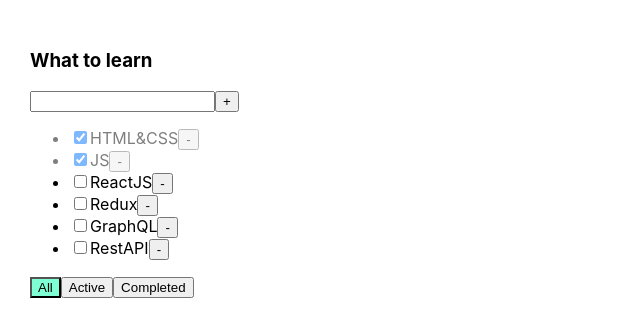
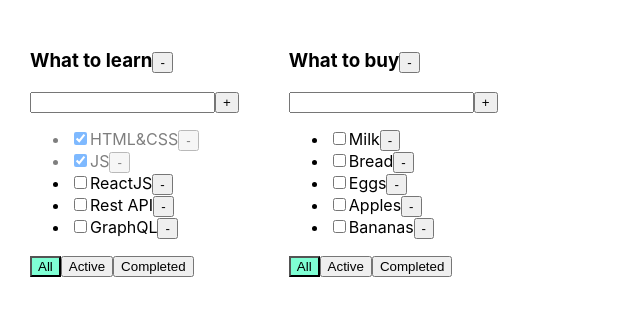
Before and after one commit to AntonRybakou/todo-list, a React (Create React App) app: page / in a window 1280 px wide. Shown: the top 336 px of the page, without its empty margins (0-640 px from the left). Built offline with nearby package versions, Linux system fonts and the light colour scheme.

Commit message:
feat: video 5

```diff
--- a/src/App.tsx
+++ b/src/App.tsx
@@ -4,68 +4,94 @@
 import {v1} from "uuid";
 
 export type FilterValuesType = "all" | "completed" | "active";
+type TodolistsType = {
+    id: string,
+    title: string,
+    filter: FilterValuesType,
+}
 
 function App() {
 
+    let todolistID1 = v1();
+    let todolistID2 = v1();
+    // Global state (data with an initial list of todolists)
+    let [todolists, setTodolists] = useState<Array<TodolistsType>>([
+        {id: todolistID1, title: 'What to learn', filter: 'all'},
+        {id: todolistID2, title: 'What to buy', filter: 'all'},
+    ])
     // Global state (data with an initial list of elements)
-    const [tasks, setTasks] = useState<Array<TaskType>>([
+    let [tasks, setTasks] = useState({
+        [todolistID1]: [
             {id: v1(), title: "HTML&CSS", isDone: true},
             {id: v1(), title: "JS", isDone: true},
             {id: v1(), title: "ReactJS", isDone: false},
-        {id: v1(), title: "Redux", isDone: false},
+            {id: v1(), title: "Rest API", isDone: false},
             {id: v1(), title: "GraphQL", isDone: false},
-        {id: v1(), title: "RestAPI", isDone: false},
-    ]);
+        ],
+        [todolistID2]: [
+            {id: v1(), title: "Milk", isDone: false},
+            {id: v1(), title: "Bread", isDone: false},
+            {id: v1(), title: "Eggs", isDone: false},
+            {id: v1(), title: "Apples", isDone: false},
+            {id: v1(), title: "Bananas", isDone: false},
+        ]
+    });
     // Function for setting the filter value in the global state
-    function removeTasks(id: string) {
-        const filteredTasks = tasks.filter(t => t.id !== id)
-        setTasks(filteredTasks);
+    function removeTasks(todolistID: string, taskID: string) {
+        setTasks({...tasks, [todolistID]: tasks[todolistID].filter(el => el.id !== taskID)})
     }
     // Function for adding a new list item to the beginning of a data array
-    function addTask(title: string) {
+    function addTask(todolistID: string, title: string) {
         let newTask: TaskType = {id: v1(), title: title, isDone: false};
-        let newTasks = [newTask, ...tasks];
-        setTasks(newTasks);
-        console.log(newTasks);
+        setTasks({...tasks, [todolistID]: [newTask, ...tasks[todolistID]]})
     }
     // Function to change status of the list item ("active" or "completed")
-    function changeStatus(taskID: string, isDone: boolean) {
-        let task = tasks.find ( t => t.id === taskID);
-        if (task) {
-            task.isDone = isDone;
+    function changeStatus(todolistID: string, taskID: string, isDone: boolean) {
+        setTasks({
+            ...tasks,
+            [todolistID]: tasks[todolistID].map(el => el.id === taskID ? {...el, isDone: isDone} : el)
+        });
     }
-        setTasks([...tasks])
+    // The function sets the filter value
+    function changeFilter(todolistID: string, value: FilterValuesType) {
+        setTodolists(todolists.map(el => el.id === todolistID ? {...el, filter: value} : el))
     }
-    // Global state for filter
-    const [filter, setFilter] = useState<FilterValuesType>('all');
-    // The function sets the filter value
-    function  changeFilter(value: FilterValuesType) {
-        setFilter(value);
-    }
-    // Set the initial filter (value)
-    let tasksForToDoList;
-    // Filter the original state (depending on the filter value)
-    switch (filter) {
-        case "completed":
-            tasksForToDoList = tasks.filter(t => t.isDone)
-            break
-        case "active":
-            tasksForToDoList = tasks.filter(t => !t.isDone)
-            break
-        default:
-            tasksForToDoList = tasks;
+    // Function to remove todolist
+    function removeTodolist(todolistID:string) {
+        setTodolists(todolists.filter( el => el.id !== todolistID ));
+        delete tasks[todolistID];
+        console.log(tasks)
     }
 
     return (
         <div className="App">
-            <ToDoList title="What to learn"
+            {todolists.map((el) => {
+                let tasksForToDoList;
+                switch (el.filter) {
+                    case "completed":
+                        tasksForToDoList = tasks[el.id].filter(t => t.isDone)
+                        break
+                    case "active":
+                        tasksForToDoList = tasks[el.id].filter(t => !t.isDone)
+                        break
+                    default:
+                        tasksForToDoList = tasks[el.id];
+                }
+                return (
+                    <ToDoList
+                        key={el.id}
+                        todolistID={el.id}
+                        title={el.title}
                         tasks={tasksForToDoList}
                         removeTasks={removeTasks}
                         changeFilter={changeFilter}
                         addTask={addTask}
                         changeTaskStatus={changeStatus}
-                      filter={filter}
+                        filter={el.filter}
+                        removeTodolist={removeTodolist}
                     />
+                )
+            })}
         </div>
     );
 }
--- a/src/ToDoList.tsx
+++ b/src/ToDoList.tsx
@@ -7,13 +7,15 @@
     isDone: boolean,
 }
 export type PropsType = {
+    todolistID: string,
     title: string,
     tasks: Array<TaskType>,
-    removeTasks: (id: string) => void,
-    changeFilter: (value: FilterValuesType) => void,
-    addTask: (title: string) => void,
-    changeTaskStatus: (taskID: string, isDone: boolean) => void,
+    removeTasks: (todolistID:string, taskID: string) => void,
+    changeFilter: (todolistID: string, value: FilterValuesType) => void,
+    addTask: (todolistID:string, title: string) => void,
+    changeTaskStatus: (todolistID:string, taskID: string, isDone: boolean) => void,
     filter: FilterValuesType,
+    removeTodolist: (todolistID:string) => void
 }
 
 export const ToDoList: React.FC<PropsType> = (props) => {
@@ -25,15 +27,15 @@
     const tasksList = props.tasks.map(t => {
         // Remove element from list
         const onClickRemoveTask = () => {
-            props.removeTasks(t.id)
+            props.removeTasks(props.todolistID, t.id)
         };
         // Change "check" status in the list
         const onChangeHandler = (e: React.ChangeEvent<HTMLInputElement>) => {
-            props.changeTaskStatus(t.id, e.currentTarget.checked)
+            props.changeTaskStatus(props.todolistID, t.id, e.currentTarget.checked)
         };
         return (
             <li key={t.id}
-            className={t.isDone ? 'is-done' : ''}>
+                className={t.isDone ? 'is-done' : ''}>
                 <input type="checkbox"
                        checked={t.isDone}
                        onChange={onChangeHandler}
@@ -57,7 +59,7 @@
                 setNewTaskTitle('');
                 return;
             }
-            props.addTask(newTaskTitle)
+            props.addTask(props.todolistID, newTaskTitle)
             setNewTaskTitle('')
         }
     }
@@ -68,18 +70,25 @@
             setNewTaskTitle('');
             return;
         }
-        props.addTask(newTaskTitle.trim());
+        props.addTask(props.todolistID, newTaskTitle.trim());
         setNewTaskTitle('');
         setError(null);
     }
     // Functions to change the filter value
-    const onAllClickHandler = () => props.changeFilter('all')
-    const onActiveClickHandler = () => props.changeFilter('active')
-    const onCompletedClickHandler = () => props.changeFilter('completed')
+    const onAllClickHandler = () => props.changeFilter(props.todolistID, 'all')
+    const onActiveClickHandler = () => props.changeFilter(props.todolistID, 'active')
+    const onCompletedClickHandler = () => props.changeFilter(props.todolistID, 'completed')
+    // Callback FN to remove todolist
+    const removeTodolistHandler = () => {
+        props.removeTodolist(props.todolistID)
+    }
 
     return (
         <div>
-            <h3>{props.title}</h3>
+            <h3>
+                {props.title}
+                <button onClick={removeTodolistHandler}>-</button>
+            </h3>
             <div>
                 <input value={newTaskTitle}
                        onChange={onNewTitleChangeHandler}
```
Lines whose indentation alone changed are shown as unchanged.
